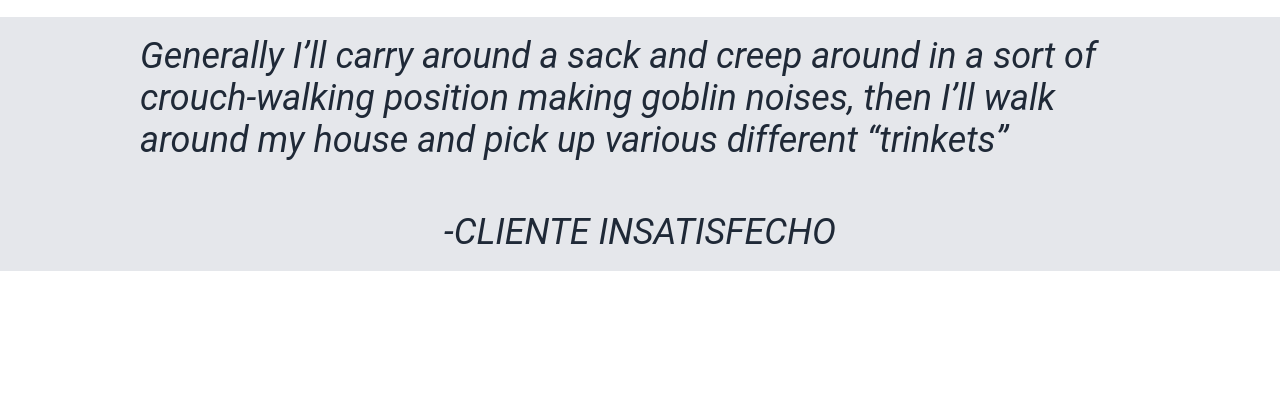
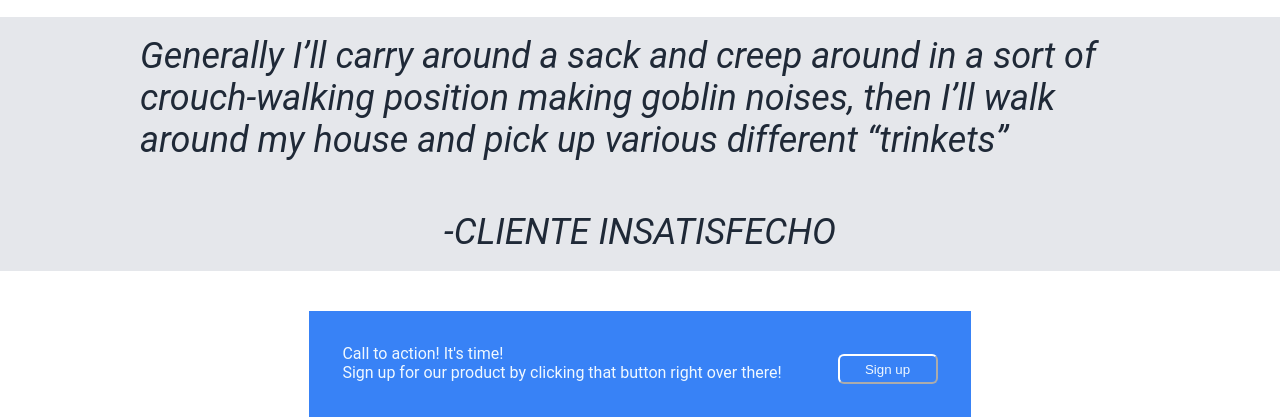
Before and after one commit to chimbol/odin-LandingPage, a plain HTML site: page index.html in a window 1280 px wide. Shown: the part 590-1007 px from the top of the page. Before the commit the page ends 861 px from the top, so only its background shows below. Drawn offline with Linux system fonts and the light colour scheme.

Commit message:
created footer section of webpage

```diff
--- a/index.html
+++ b/index.html
@@ -12,7 +12,7 @@
             <div class="hero-title">Header Logo</div>
             <div class="hero-MainText">this website is awesome</div>
             <div class="hero-text"><div>Crazy? I was crazy once. They locked me in a room. A rubber room.</div><div>A rubber room filled with rats.</div><div>And rats make me crazy.</div></div>
-            <button class="button">Sign Up</button>
+            <button class="hero-button">Sign Up</button>
         </div>
         <div class="hero-right">
             <ul>
@@ -47,5 +47,13 @@
         <div class="quote">Generally I’ll carry around a sack and creep around in a sort of crouch-walking position making goblin noises, then I’ll walk around my house and pick up various different “trinkets”</div>
         <div class="quote">-CLIENTE INSATISFECHO</div>
     </div>
+    <div class="footer">
+        <div class="footer-text">
+            <div>Call to action! It's time!</div>
+            <div>Sign up for our product by clicking that button right over there!</div>
+        </div>
+        <button class="footer-button">Sign up</button>
+    </div>
+    </div>
 </body>
 </html>
--- a/style.css
+++ b/style.css
@@ -25,14 +25,6 @@ li {
 a{
   text-decoration: none;
   color: #e5e7eb;
-}
-
-button {
-  background-color: #3882f6;
-  height: 30px;
-  width: 100px;
-  border-radius: 6px;
-  margin-top: 10px;
 }
 
 /*HERO HEADER*/
@@ -76,6 +68,14 @@ button {
 .hero-text {
   color: #e5e7eb;
   font-size: 18px;
+}
+
+.hero-button {
+  background-color: #3882f6;
+  height: 30px;
+  width: 100px;
+  border-radius: 6px;
+  margin-top: 10px;
 }
 
 /*HERO RIGHT*/
@@ -137,6 +137,27 @@ button {
   align-self: center;
 }
 
-.quote-testimony {
+/*FOOTER SECTION*/
 
+.footer {
+  display: flex;
+  margin-top: 40px;
+  padding: 33px;
+  gap: 56px;
+  background: #3882f6;
+  align-self: center;
 }
+
+.footer-text {
+  color: aliceblue;
+}
+
+.footer-button {
+  background-color: #3882f6;
+  border-color: white;
+  height: 30px;
+  width: 100px;
+  border-radius: 6px;
+  margin-top: 10px;
+  color: aliceblue;
+}
```
